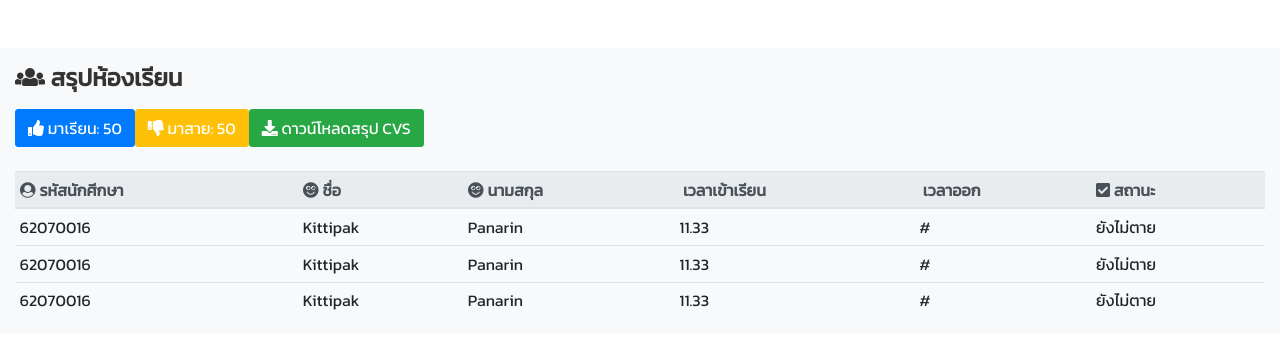
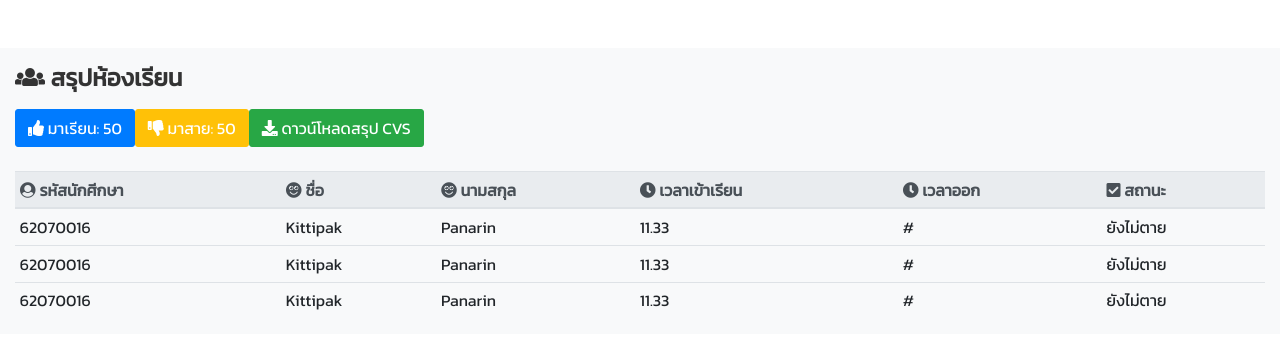
Before and after one commit to n0uur/non-touch-roll-call, a Vue app in the folder roll-call-web/: page /Class/summary/1 in a window 1280 px wide. Shown: the top 348 px of the page. Built offline with nearby package versions, Linux system fonts and the light colour scheme.

Commit message:
fixed icon

```diff
--- a/roll-call-web/src/components/Class/view/summary.vue
+++ b/roll-call-web/src/components/Class/view/summary.vue
@@ -39,10 +39,10 @@
                   <i class="fas fa-smile"></i> นามสกุล
                 </th>
                 <th>
-                  <i class="fas fa-user-clock"></i> เวลาเข้าเรียน
+                  <i class="fas fa-clock"></i> เวลาเข้าเรียน
                 </th>
                 <th>
-                  <i class="fas fa-user-clock"></i> เวลาออก
+                  <i class="fas fa-clock"></i> เวลาออก
                 </th>
                 <th>
                   <i class="fas fa-check-square"></i> สถานะ
```
